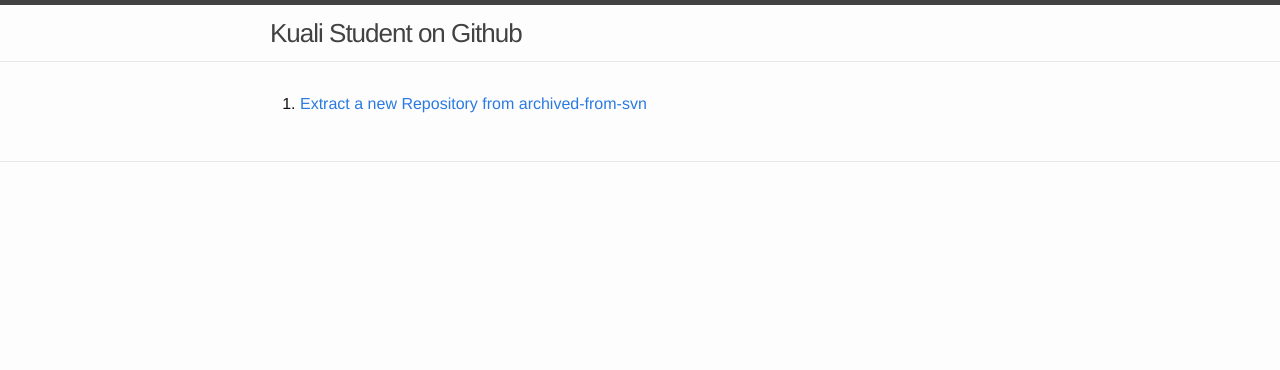
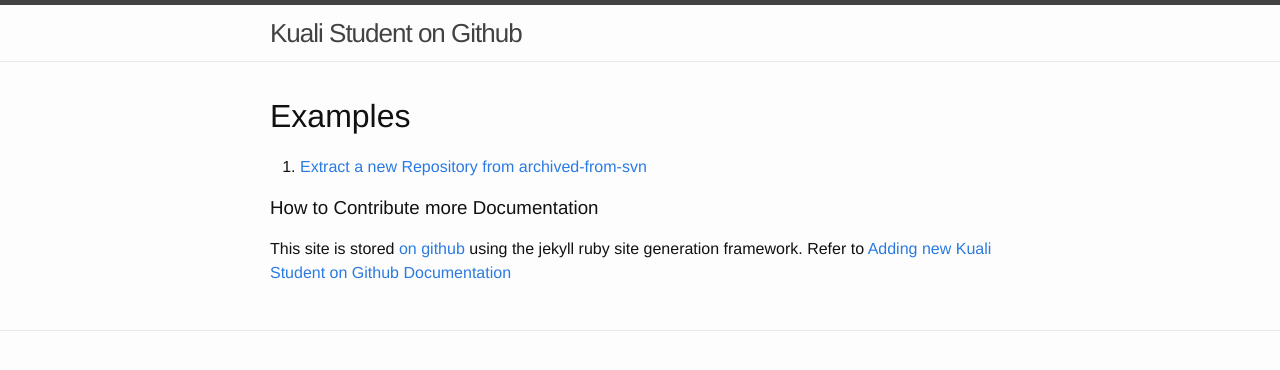
Before and after one commit to kuali-student/kuali-student.github.io, a Jekyll site: the page built from index.md, in a window 1280 px wide. Shown: the top 370 px of the page. Built offline with Jekyll 4.4.1, drawn with Linux system fonts in a browser that asks for light colours.

Commit message:
Add a how to contribute document changes page.

```diff
--- a/index.md
+++ b/index.md
@@ -2,4 +2,10 @@
 layout: default
 ---
 
-1. [Extract a new Repository from archived-from-svn](extract-new-repo.html)
+# Examples
+
+1. [Extract a new Repository from archived-from-svn](examples/extract-new-repo.html)
+
+### How to Contribute more Documentation
+
+This site is stored [on github](https://github.com/kuali-student/kuali-student.github.io) using the jekyll ruby site generation framework.  Refer to [Adding new Kuali Student on Github Documentation](site/contribute.html)
```
Also changed, not shown: site/contribute.md (added, +38 -0 lines), examples/extract-new-repo.md (renamed from extract-new-repo.md).
